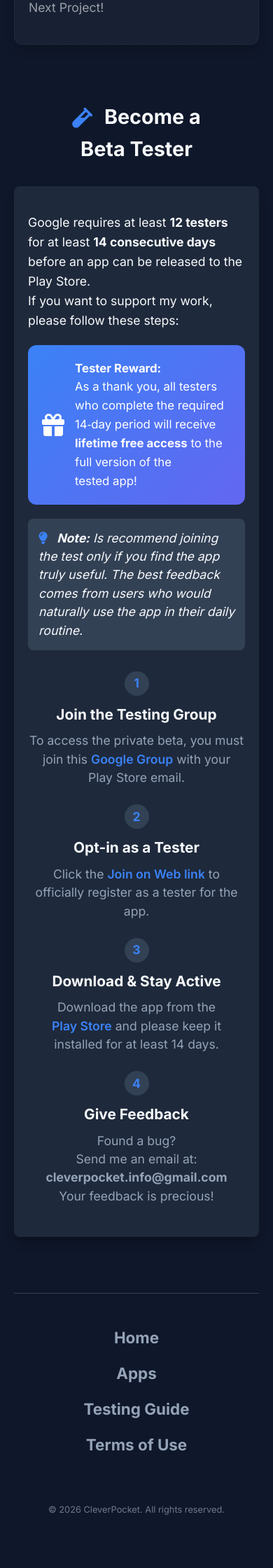
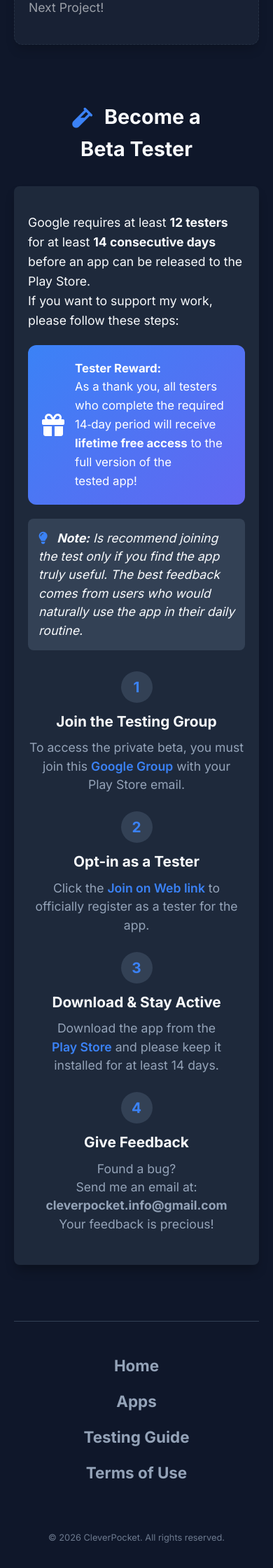
Before and after one commit to digitalcreat0r/sitoweb, a Jekyll site: the page built from index.html, in a window 390 px wide. Shown: the part 1048-3288 px from the top of the page at 70% size. Built offline with Jekyll 4.4.1, drawn with Linux system fonts in a browser that asks for light colours; before the commit the page ends 3248 px from its top, so only the background shows below that.

Commit message:
aggiornamento

```diff
--- a/assets/css/style.css
+++ b/assets/css/style.css
@@ -298,6 +298,11 @@ footer {
             font-size: 1.1rem;
             line-height: 1.5;
         }
+    .step-number {
+            width: 45px;
+            height: 45px;
+            font-size: 1.3rem;
+        }
     .step-content {
             text-align: center;
         }
```
